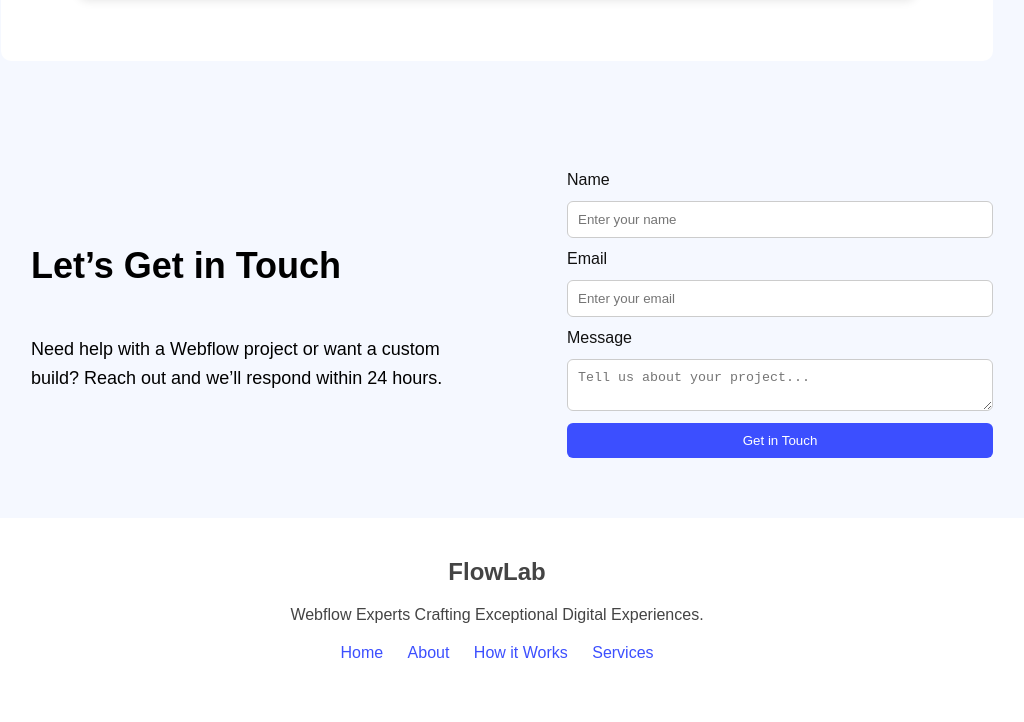
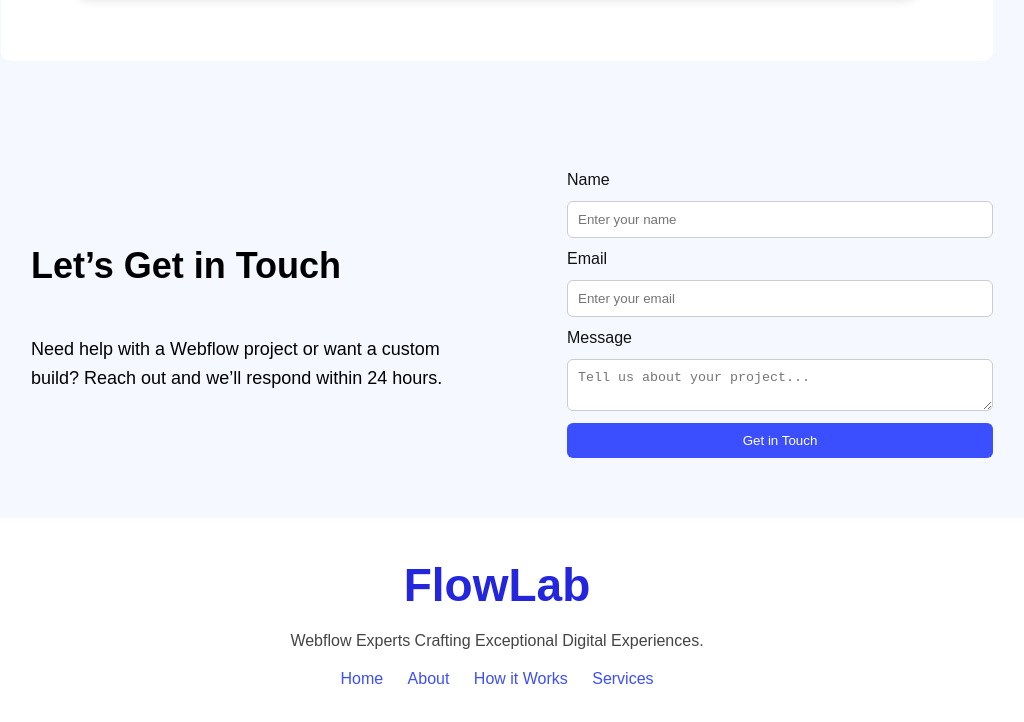
Before and after one commit to dev-rakibul-islam/PH_Assignment_01, a plain HTML site: page index.html in a window 1280 px wide. Shown: the part 2205-2927 px from the top of the page, without its empty margins (143-1167 px from the left). Drawn offline with Linux system fonts and the light colour scheme.

Commit message:
Final Check and Commit

```diff
--- a/index.css
+++ b/index.css
@@ -1,10 +1,8 @@
-/* Reset & Base */
 * {
   margin: 0;
   padding: 0;
   box-sizing: border-box;
 }
-
 .container {
   background: #f5f8ff;
   margin: 0 auto;
@@ -12,7 +10,6 @@
   color: #111;
   padding: 0 20px;
 }
-
 .btn {
   background-color: #3c4fff;
   color: white;
@@ -22,13 +19,10 @@
   cursor: pointer;
   transition: transform 0.3s ease, background-color 0.3s;
 }
-
 .btn:hover {
   background-color: #2e36cc;
   transform: scale(1.05);
 }
-
-/* Header */
 header {
   background-image: url("../../Assets/Hero-bg.png");
   background-size: cover;
@@ -39,31 +33,25 @@ header {
   width: auto;
   height: auto;
 }
-
 .navbar {
   display: flex;
   justify-content: space-between;
   align-items: center;
 }
-
 .navbar h1 {
   font-size: 46px;
   color: #1f11db;
 }
-
 .banner {
   margin-top: 50px;
   text-align: center;
   margin-bottom: 100px;
 }
-
 .banner h2 {
   font-size: 32px;
   margin-bottom: 20px;
   color: #000000;
 }
-
-/* Action Section */
 .action {
   display: flex;
   justify-content: space-between;
@@ -71,7 +59,6 @@ header {
   padding: 60px 10%;
   gap: 40px;
 }
-
 .action-text {
   flex: 1;
 }
@@ -83,11 +70,9 @@ header {
   font-size: 18px;
   margin-bottom: 30px;
 }
-
 .action-image {
   flex: 1;
 }
-
 .image-placeholder {
   width: 100%;
   height: auto;
@@ -95,8 +80,6 @@ header {
   justify-content: end;
   border-radius: 20px;
 }
-
-/* Productive Users */
 .users {
   background-color: #eef2ff;
   padding: 60px 10%;
@@ -105,19 +88,15 @@ header {
   margin-right: 10%;
   border-radius: 20px;
 }
-
 .user-stats {
   display: flex;
   justify-content: space-around;
   margin-top: 30px;
 }
-
 .user-stats div h2 {
   color: #3c4fff;
   font-size: 52px;
 }
-
-/* Feedback Section */
 .feedback {
   padding: 60px 10%;
   background-color: #f9f9f9;
@@ -128,14 +107,12 @@ header {
   margin-bottom: 30px;
   color: #000000;
 }
-
 .feedback-cards {
   display: flex;
   justify-content: center;
   gap: 20px;
   margin-top: 30px;
 }
-
 .card {
   background-color: white;
   padding: 20px;
@@ -149,20 +126,17 @@ header {
   margin-top: 10px;
   margin-bottom: 10px;
 }
-
 .reviewer {
   display: flex;
   align-items: center;
   gap: 10px;
   margin-top: 15px;
 }
-
 .reviewer img {
   width: 40px;
   height: 40px;
   border-radius: 50%;
 }
-/* Ready to Focus Section */
 .ready-focus {
   background-color: #ffffff;
   text-align: center;
@@ -173,12 +147,10 @@ header {
   margin-bottom: 50px;
   border-radius: 10px;
 }
-
 .ready-focus h3 {
   font-size: 28px;
   margin-bottom: 10px;
 }
-
 .ready-focus p {
   font-size: 16px;
   margin-bottom: 30px;
@@ -187,24 +159,19 @@ header {
 .ready-focus .btn {
   margin-bottom: 20px;
 }
-
 .ready-image img {
   max-width: 100%;
   height: auto;
   border-radius: 12px;
   box-shadow: 0 4px 10px rgba(0, 0, 0, 0.1);
 }
-
-/* Contact */
 .contact {
   display: flex;
   justify-content: space-between;
   padding: 60px 10%;
 }
-
 .contact-text {
   flex: 1;
-
   margin-right: 40px;
   display: flex;
   flex-direction: column;
@@ -217,7 +184,6 @@ header {
   padding: 30px;
   text-align: left;
 }
-
 .contact-form {
   flex: 1;
   margin-left: 40px;
@@ -226,21 +192,17 @@ header {
   font-size: 36px;
   margin-bottom: 20px;
 }
-
 form {
   display: flex;
   flex-direction: column;
   gap: 12px;
 }
-
 input,
 textarea {
   padding: 10px;
   border: 1px solid #ccc;
   border-radius: 6px;
 }
-
-/* Footer */
 footer {
   background-color: #fff;
   padding: 40px 10%;
@@ -248,21 +210,19 @@ footer {
   color: #444;
 }
 footer h2 {
-  font-size: 24px;
+  font-size: 46px;
   margin-bottom: 20px;
   font-weight: bold;
+  color: #2326dc;
 }
-
 .footer-links {
   margin-top: 20px;
 }
-
 .footer-links a {
   margin: 0 10px;
   color: #3c4fff;
   text-decoration: none;
 }
-
 .footer-links a:hover {
   text-decoration: underline;
 }
```
Also changed, not shown: index.html (+0 -10 lines).
